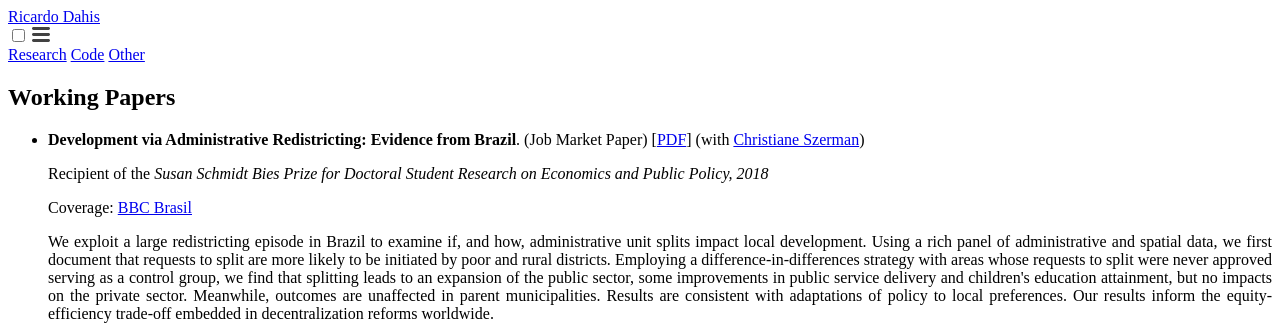
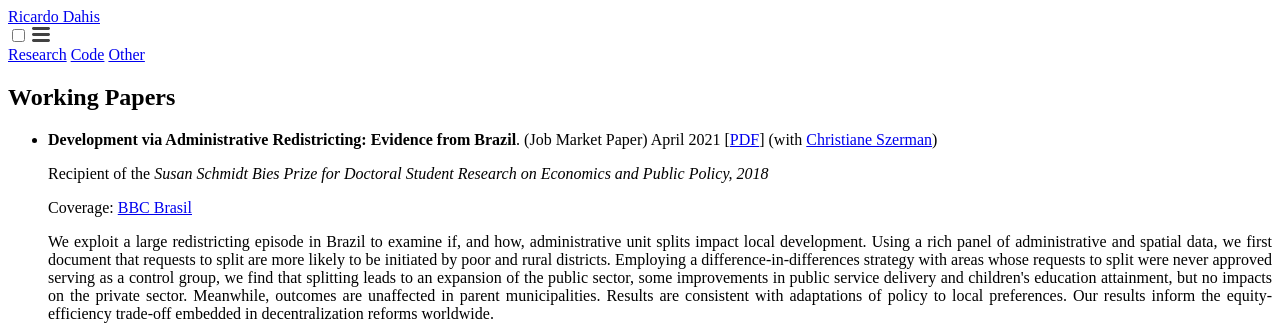
Before and after one commit to rdahis/rdahis.github.io, a Jekyll site: the page built from 1-research.md, in a window 1280 px wide. Shown: the top 325 px of the page. Built offline with Jekyll 4.4.1, drawn with Linux system fonts in a browser that asks for light colours; a script that is not in the unit is left out.

Commit message:
Updates JMP date.

```diff
--- a/1-research.md
+++ b/1-research.md
@@ -6,7 +6,7 @@ permalink: /research/
 
 # Working Papers
 
-- **Development via Administrative Redistricting: Evidence from Brazil**. (Job Market Paper) [[PDF](/files/papers/Dahis_JMP.pdf){:target="_blank"}] (with [Christiane Szerman](https://scholar.princeton.edu/cszerman/bio){:target="_blank"})
+- **Development via Administrative Redistricting: Evidence from Brazil**. (Job Market Paper) April 2021 [[PDF](/files/papers/Dahis_JMP.pdf){:target="_blank"}] (with [Christiane Szerman](https://scholar.princeton.edu/cszerman/bio){:target="_blank"})
 
     Recipient of the _Susan Schmidt Bies Prize for Doctoral Student Research on Economics and Public Policy, 2018_
 
```
